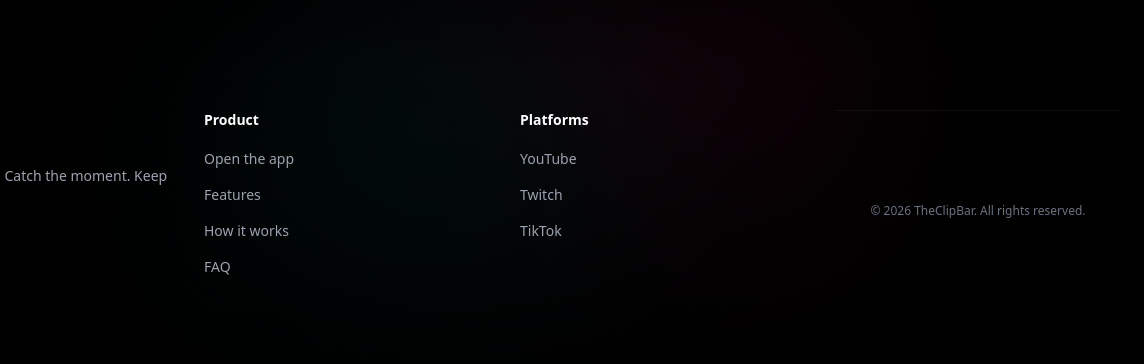
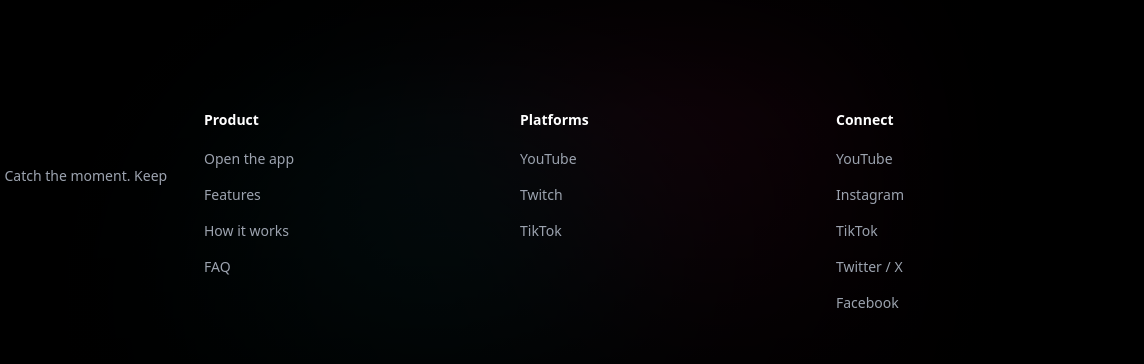
Before and after one commit to gonzoeps-cmd/theclipbar, a website: page public/landing.html in a window 1280 px wide. Shown: the part 3534-3898 px from the top of the page, 136-1280 px from the left. Drawn offline with nearby package versions, Linux system fonts and the light colour scheme.

Commit message:
Add social media connection links to landing page
Added social media links for YouTube, Instagram, TikTok, Twitter, and Facebook.

```diff
--- a/public/landing.html
+++ b/public/landing.html
@@ -332,7 +332,17 @@
           <li><span class="text-sm text-gray-400">TikTok</span></li>
         </ul>
       </div>
-
+          <div>
+        <h3 class="text-sm font-semibold mb-4">Connect</h3>
+        <ul class="space-y-3">
+          <li><a href="https://www.youtube.com/@TheClipBar1" target="_blank" rel="noopener" class="text-sm text-gray-400 hover:text-white transition-colors">YouTube</a></li>
+          <li><a href="https://www.instagram.com/theclipbar_/" target="_blank" rel="noopener" class="text-sm text-gray-400 hover:text-white transition-colors">Instagram</a></li>
+          <li><a href="https://www.tiktok.com/@theclipbar" target="_blank" rel="noopener" class="text-sm text-gray-400 hover:text-white transition-colors">TikTok</a></li>
+          <li><a href="https://x.com/TheClipBar" target="_blank" rel="noopener" class="text-sm text-gray-400 hover:text-white transition-colors">Twitter / X</a></li>
+          <li><a href="https://www.facebook.com/profile.php?id=61593403397466" target="_blank" rel="noopener" class="text-sm text-gray-400 hover:text-white transition-colors">Facebook</a></li>
+        </ul>
+      </div>
+    </div>
 
     <div class="flex flex-col md:flex-row justify-center items-center gap-4 text-xs text-gray-500 border-t border-white/5 pt-8">
       <span>© 2026 TheClipBar. All rights reserved.</span>
```
